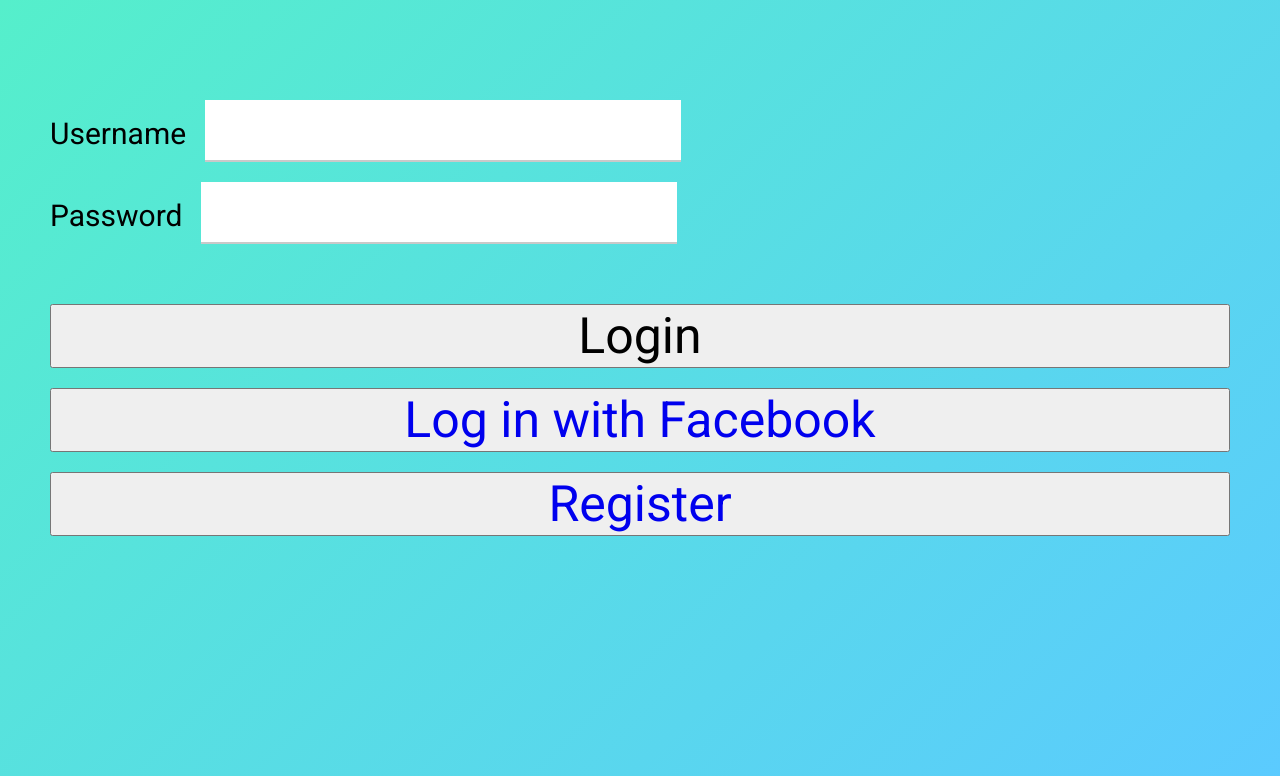
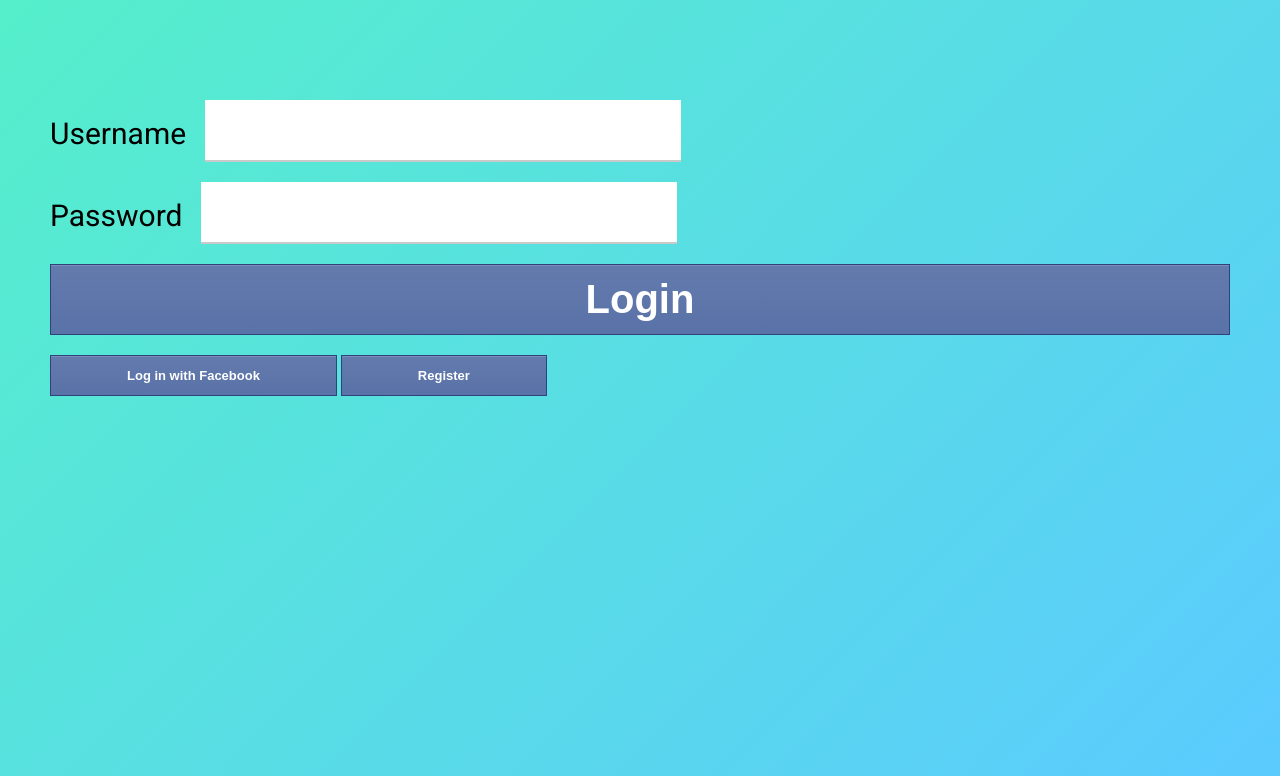
Before and after one commit to brandonsack/hackathon, a Node server app: page /login in a window 1280 px wide. Shown: the top 776 px of the page. Run offline with Node 20, Linux system fonts and the light colour scheme; some libraries are stand-ins or nearby versions.

Commit message:
buttons look prettier

```diff
--- a/public/stylesheets/style.css
+++ b/public/stylesheets/style.css
@@ -14,6 +14,42 @@ input.focus {
 .user-form {
   font-size: 30px;
   padding-right: 15px;
+}
+.myButton {
+	-moz-box-shadow:inset 0px 1px 0px 0px #7a8eb9;
+	-webkit-box-shadow:inset 0px 1px 0px 0px #7a8eb9;
+	box-shadow:inset 0px 1px 0px 0px #7a8eb9;
+	background:-webkit-gradient(linear, left top, left bottom, color-stop(0.05, #637aad), color-stop(1, #5972a7));
+	background:-moz-linear-gradient(top, #637aad 5%, #5972a7 100%);
+	background:-webkit-linear-gradient(top, #637aad 5%, #5972a7 100%);
+	background:-o-linear-gradient(top, #637aad 5%, #5972a7 100%);
+	background:-ms-linear-gradient(top, #637aad 5%, #5972a7 100%);
+	background:linear-gradient(to bottom, #637aad 5%, #5972a7 100%);
+	filter:progid:DXImageTransform.Microsoft.gradient(startColorstr='#637aad', endColorstr='#5972a7',GradientType=0);
+	background-color:#637aad;
+	border:1px solid #314179;
+	display:inline-block;
+	cursor:pointer;
+	color:#ffffff;
+	font-family:Arial;
+	font-size:13px;
+	font-weight:bold;
+	padding:12px 76px;
+	text-decoration:none;
+}
+.myButton:hover {
+	background:-webkit-gradient(linear, left top, left bottom, color-stop(0.05, #5972a7), color-stop(1, #637aad));
+	background:-moz-linear-gradient(top, #5972a7 5%, #637aad 100%);
+	background:-webkit-linear-gradient(top, #5972a7 5%, #637aad 100%);
+	background:-o-linear-gradient(top, #5972a7 5%, #637aad 100%);
+	background:-ms-linear-gradient(top, #5972a7 5%, #637aad 100%);
+	background:linear-gradient(to bottom, #5972a7 5%, #637aad 100%);
+	filter:progid:DXImageTransform.Microsoft.gradient(startColorstr='#5972a7', endColorstr='#637aad',GradientType=0);
+	background-color:#5972a7;
+}
+.myButton:active {
+	position:relative;
+	top:1px;
 }
 .table-wrap {
   margin: 20px;
--- a/views/login.hbs
+++ b/views/login.hbs
@@ -15,16 +15,10 @@
     <input type="password" name="password" class="form-control" style="height: 5vh; font-size:40px">
   </div>
   <div class="form-group" style="display: flex; flex-direction: column">
-    <button id='submit' class="btn btn-success" style="margin-top: 40px; height: 30%; font-size: 50px;">Login</button>
+    <button id='submit' class="myButton" style="height: 30%; font-size: 40px;">Login</button>
   </div>
-  <div class="form-group" style="display: flex; flex-direction: column">
-    <button>
-      <a href='/login/facebook' style="margin-top: 40px; height: 30%; font-size: 50px;">Log in with Facebook</a>
-    </button>
-  </div>
-  <div class="form-group" style="display: flex; flex-direction: column">
-    <button>
-      <a href='/register' style="margin-top: 40px; height: 30%; font-size: 50px;">Register</a>
-    </button>
+  <div class="form-group">
+      <a href='/login/facebook' class="myButton">Log in with Facebook</a>
+      <a class="myButton" href='/register'>Register</a>
   </div>
 </form>
--- a/views/selector.hbs
+++ b/views/selector.hbs
@@ -50,8 +50,8 @@ function toggle() {
   </div>
 </div>
 <div class="container">
-  <button id="your-id" style="text-decoration: none">
-    <div class="button"><span class="btn-text">Generate Workout</span></div>
+  <button id="your-id" class="button" style="text-decoration: none; background: transparent">
+    <span class="btn-text">Generate Workout</span>
   </button>
   <div class="button"><span class="btn-text">Browse</span></div>
   </form>
```
